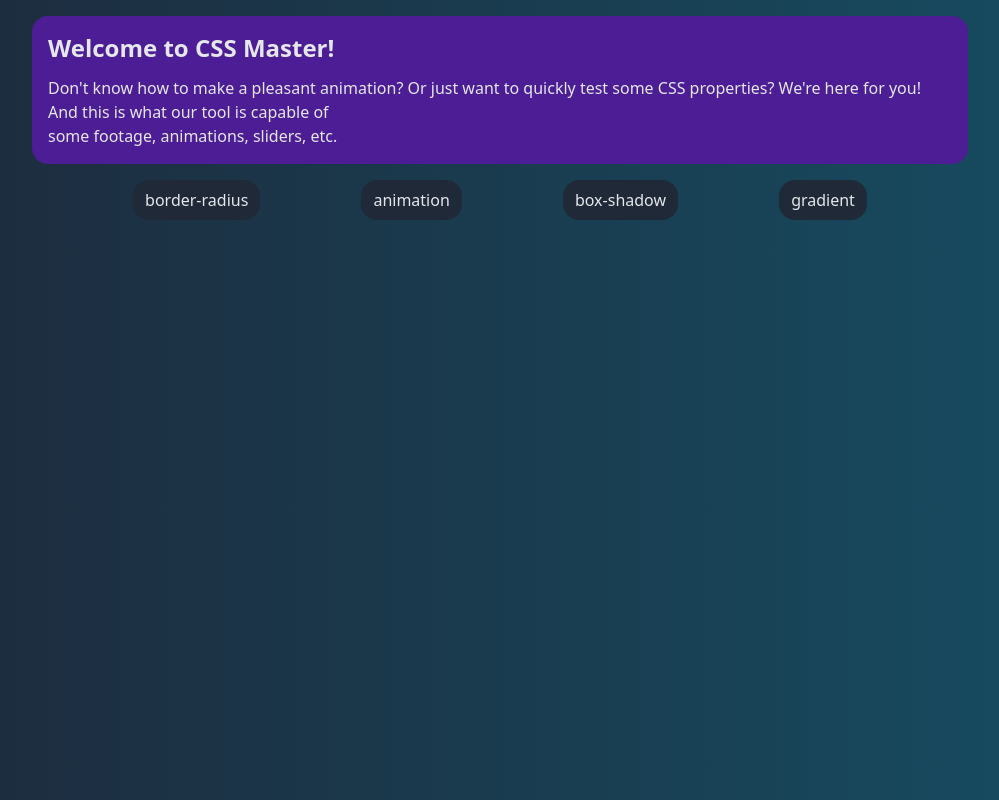
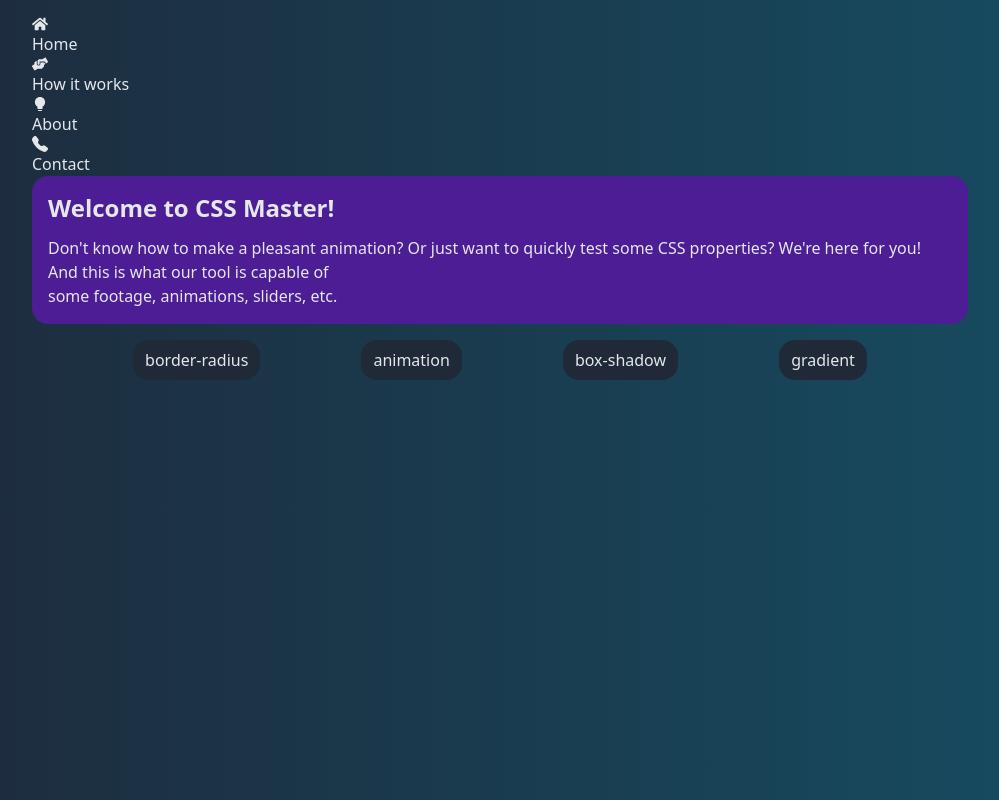
Before and after one commit to wzarek/css-master, a React (Create React App) app: page / in a window 1280 px wide. Shown: the whole page, without its empty margins (140-1139 px from the left). Built offline with nearby package versions, Linux system fonts and the light colour scheme; the HTML template or start-up script is replaced by a standard one.

Commit message:
Menu
Making menu first steps

```diff
--- a/package.json
+++ b/package.json
@@ -3,11 +3,16 @@
   "version": "0.1.0",
   "private": true,
   "dependencies": {
+    "@fortawesome/fontawesome-svg-core": "^6.2.0",
+    "@fortawesome/free-regular-svg-icons": "^6.2.0",
+    "@fortawesome/free-solid-svg-icons": "^6.2.0",
+    "@fortawesome/react-fontawesome": "^0.2.0",
     "@testing-library/jest-dom": "^5.16.5",
     "@testing-library/react": "^13.4.0",
     "@testing-library/user-event": "^13.5.0",
     "react": "^18.2.0",
     "react-dom": "^18.2.0",
+    "react-icons": "^4.4.0",
     "react-scripts": "5.0.1",
     "web-vitals": "^2.1.4"
   },
--- a/src/components/homepage/Homepage.js
+++ b/src/components/homepage/Homepage.js
@@ -1,10 +1,11 @@
 import React from 'react'
 import ProperiesMenu from './ProperiesMenu'
 import WelcomeInfo from './WelcomeInfo'
-
+import Menu from './menu/Menu'
 const Homepage = () => {
   return (
     <main className='w-3/4 m-auto'>
+      <Menu/>
       <WelcomeInfo />
       <ProperiesMenu />
     </main>
--- /dev/null
+++ b/src/components/homepage/menu/Menu.js
@@ -0,0 +1,32 @@
+import React from 'react'
+import { FaHome, FaHandsHelping, } from 'react-icons/fa';
+import { AiFillBulb } from "react-icons/ai";
+import { BsTelephoneFill } from "react-icons/bs";
+
+
+const Menu = () => {
+  return (
+     <nav>
+          <ul>
+              <li>
+                 <FaHome/>
+                  <a href="#Home">Home</a>
+              </li>
+              <li>
+                  <FaHandsHelping/>
+                  <a href="#HowItWorks">How it works</a>
+              </li>
+              <li>
+                  <AiFillBulb/>
+                  <a href="#About">About</a>
+              </li>
+              <li>
+                  <BsTelephoneFill/>
+                  <a href="#Contact">Contact</a>
+              </li>
+       </ul>
+     </nav>
+  )
+}
+
+export default Menu
```
Also changed, not shown: 1 other file (tests, documents, lock files or other folders).
